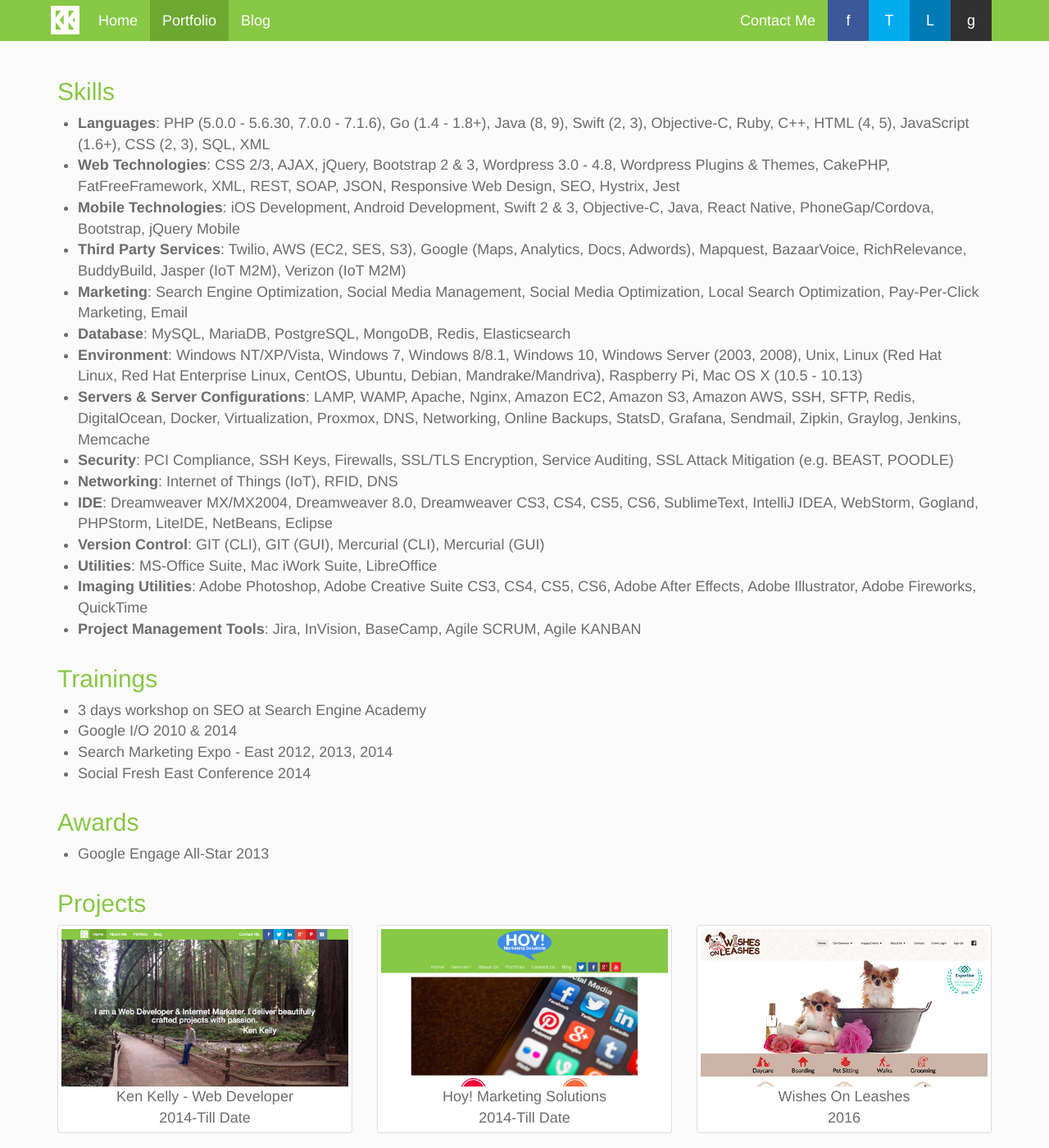
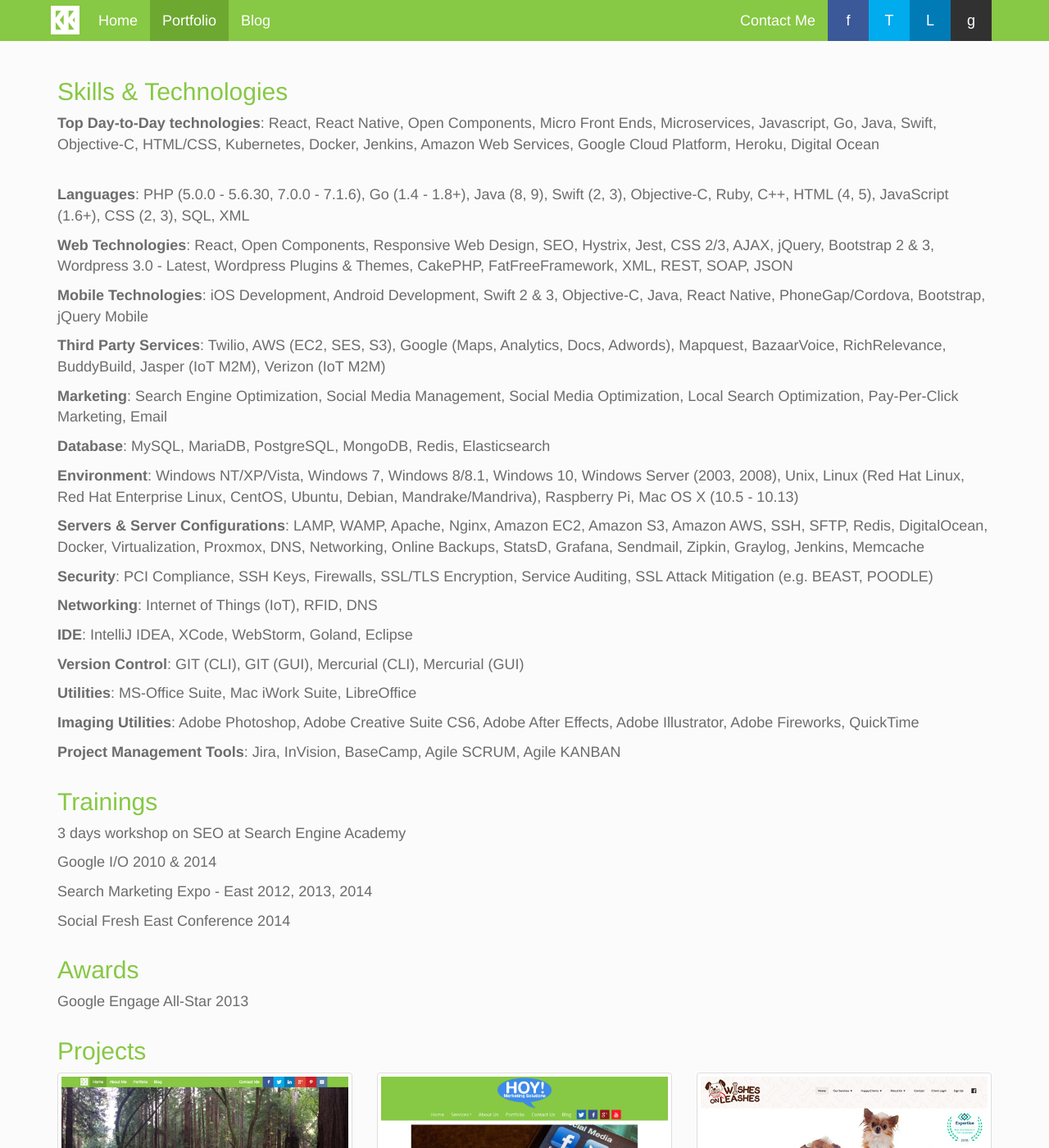
Before and after one commit to kenhkelly/kenhkelly.us, a Jekyll site: the page built from portfolio.html, in a window 1280 px wide and 1400 px high. Shown: the whole window at 82% size. Built offline with Jekyll 4.4.1, drawn with Linux system fonts in a browser that asks for light colours; some web fonts are replaced.

Commit message:
Update portfolio with new skills.

```diff
--- a/portfolio.html
+++ b/portfolio.html
@@ -10,26 +10,86 @@
   <div class="container">
     <div class="row">
       <div class="col-xs-12">
-                <h2>Skills</h2>
+        <h2>Skills &amp; Technologies</h2>
       </div>
-            <div class="row skills col-xs-12">
-                <ul>
-                <li><strong>Languages</strong>: PHP (5.0.0 - 5.6.30, 7.0.0 - 7.1.6), Go (1.4 - 1.8+), Java (8, 9), Swift (2, 3), Objective-C, Ruby, C++, HTML (4, 5), JavaScript (1.6+), CSS (2, 3), SQL, XML</li>
-                <li><strong>Web Technologies</strong>: CSS 2/3, AJAX, jQuery, Bootstrap 2 &amp; 3, Wordpress 3.0 - 4.8, Wordpress Plugins &amp; Themes, CakePHP, FatFreeFramework, XML, REST, SOAP, JSON, Responsive Web Design, SEO, Hystrix, Jest</li>
-                <li><strong>Mobile Technologies</strong>: iOS Development, Android Development, Swift 2 &amp; 3, Objective-C, Java, React Native, PhoneGap/Cordova, Bootstrap, jQuery Mobile</li>
-                <li><strong>Third Party Services</strong>: Twilio, AWS (EC2, SES, S3), Google (Maps, Analytics, Docs, Adwords), Mapquest, BazaarVoice, RichRelevance, BuddyBuild, Jasper (IoT M2M), Verizon (IoT M2M) </li>
-                <li><strong>Marketing</strong>: Search Engine Optimization, Social Media Management, Social Media Optimization, Local Search Optimization, Pay-Per-Click Marketing, Email</li>
-                <li><strong>Database</strong>: MySQL, MariaDB, PostgreSQL, MongoDB, Redis, Elasticsearch</li>
-                <li><strong>Environment</strong>: Windows NT/XP/Vista, Windows 7, Windows 8/8.1, Windows 10, Windows Server (2003, 2008), Unix, Linux (Red Hat Linux, Red Hat Enterprise Linux, CentOS, Ubuntu, Debian, Mandrake/Mandriva), Raspberry Pi, Mac OS X (10.5 - 10.13)</li>
-                <li><strong>Servers &amp; Server Configurations</strong>: LAMP, WAMP, Apache, Nginx, Amazon EC2, Amazon S3, Amazon AWS, SSH, SFTP, Redis, DigitalOcean, Docker, Virtualization, Proxmox, DNS, Networking, Online Backups, StatsD, Grafana, Sendmail, Zipkin, Graylog, Jenkins, Memcache</li>
-                <li><strong>Security</strong>: PCI Compliance, SSH Keys, Firewalls, SSL/TLS Encryption, Service Auditing, SSL Attack Mitigation (e.g. BEAST, POODLE)</li>
-                <li><strong>Networking</strong>: Internet of Things (IoT), RFID, DNS</li>
-                <li><strong>IDE</strong>: Dreamweaver MX/MX2004, Dreamweaver 8.0, Dreamweaver CS3, CS4, CS5, CS6, SublimeText, IntelliJ IDEA, WebStorm, Gogland, PHPStorm, LiteIDE, NetBeans, Eclipse</li>
-                <li><strong>Version Control</strong>: GIT (CLI), GIT (GUI), Mercurial (CLI), Mercurial (GUI)</li>
-                <li><strong>Utilities</strong>: MS-Office Suite, Mac iWork Suite, LibreOffice</li>
-                <li><strong>Imaging Utilities</strong>: Adobe Photoshop, Adobe Creative Suite CS3, CS4, CS5, CS6, Adobe After Effects, Adobe Illustrator, Adobe Fireworks, QuickTime</li>
-                <li><strong>Project Management Tools</strong>: Jira, InVision, BaseCamp, Agile SCRUM, Agile KANBAN</li>
-                </ul>
+      <div class=" skills col-xs-12">
+        <p>
+          <strong>Top Day-to-Day technologies</strong>:
+          React, React Native, Open Components, Micro Front Ends,
+          Microservices, Javascript, Go, Java, Swift, Objective-C, HTML/CSS, Kubernetes, Docker, Jenkins, Amazon Web
+          Services, Google Cloud Platform, Heroku, Digital Ocean
+        </p>
+        <br>
+        <p>
+          <strong>Languages</strong>:
+          PHP (5.0.0 - 5.6.30, 7.0.0 - 7.1.6), Go (1.4 - 1.8+), Java (8, 9), Swift (2, 3),
+          Objective-C, Ruby, C++, HTML (4, 5), JavaScript (1.6+), CSS (2, 3), SQL, XML
+        </p>
+        <p>
+          <strong>Web Technologies</strong>:
+          React, Open Components, Responsive Web Design, SEO, Hystrix, Jest, CSS
+          2/3, AJAX, jQuery, Bootstrap 2 & 3, Wordpress 3.0 - Latest, Wordpress Plugins & Themes, CakePHP,
+          FatFreeFramework, XML, REST, SOAP, JSON
+        </p>
+        <p>
+          <strong>Mobile Technologies</strong>:
+          iOS Development, Android Development, Swift 2 &amp; 3, Objective-C,
+          Java, React Native, PhoneGap/Cordova, Bootstrap, jQuery Mobile
+        </p>
+        <p>
+          <strong>Third Party Services</strong>:
+          Twilio, AWS (EC2, SES, S3), Google (Maps, Analytics, Docs, Adwords),
+          Mapquest, BazaarVoice, RichRelevance, BuddyBuild, Jasper (IoT M2M), Verizon (IoT M2M)
+        </p>
+        <p>
+          <strong>Marketing</strong>:
+          Search Engine Optimization, Social Media Management, Social Media Optimization,
+          Local Search Optimization, Pay-Per-Click Marketing, Email
+        </p>
+        <p>
+          <strong>Database</strong>:
+          MySQL, MariaDB, PostgreSQL, MongoDB, Redis, Elasticsearch
+        </p>
+        <p>
+          <strong>Environment</strong>:
+          Windows NT/XP/Vista, Windows 7, Windows 8/8.1, Windows 10, Windows Server
+          (2003, 2008), Unix, Linux (Red Hat Linux, Red Hat Enterprise Linux, CentOS, Ubuntu, Debian,
+          Mandrake/Mandriva), Raspberry Pi, Mac OS X (10.5 - 10.13)
+        </p>
+        <p>
+          <strong>Servers &amp; Server Configurations</strong>:
+          LAMP, WAMP, Apache, Nginx, Amazon EC2, Amazon S3,
+          Amazon AWS, SSH, SFTP, Redis, DigitalOcean, Docker, Virtualization, Proxmox, DNS, Networking, Online Backups,
+          StatsD, Grafana, Sendmail, Zipkin, Graylog, Jenkins, Memcache
+        </p>
+        <p>
+          <strong>Security</strong>:
+          PCI Compliance, SSH Keys, Firewalls, SSL/TLS Encryption, Service Auditing, SSL
+          Attack Mitigation (e.g. BEAST, POODLE)
+        </p>
+        <p>
+          <strong>Networking</strong>:
+          Internet of Things (IoT), RFID, DNS
+        </p>
+        <p>
+          <strong>IDE</strong>:
+          IntelliJ IDEA, XCode, WebStorm, Goland, Eclipse
+        </p>
+        <p>
+          <strong>Version Control</strong>:
+          GIT (CLI), GIT (GUI), Mercurial (CLI), Mercurial (GUI)
+        </p>
+        <p>
+          <strong>Utilities</strong>:
+          MS-Office Suite, Mac iWork Suite, LibreOffice
+        </p>
+        <p>
+          <strong>Imaging Utilities</strong>:
+          Adobe Photoshop, Adobe Creative Suite CS6, Adobe After Effects, Adobe Illustrator, Adobe Fireworks, QuickTime
+        </p>
+        <p>
+          <strong>Project Management Tools</strong>:
+          Jira, InVision, BaseCamp, Agile SCRUM, Agile KANBAN</p>
       </div>
     </div>
 
@@ -37,13 +97,11 @@
       <div class="col-xs-12">
         <h2>Trainings</h2>
       </div>
-            <div class="row skills col-xs-12">
-                <ul>
-                    <li>3 days workshop on SEO at Search Engine Academy</li>
-                    <li>Google I/O 2010 &amp; 2014</li>
-                    <li>Search Marketing Expo - East 2012, 2013, 2014</li>
-                    <li>Social Fresh East Conference 2014</li>
-                </ul>
+      <div class=" skills col-xs-12">
+        <p>3 days workshop on SEO at Search Engine Academy</p>
+        <p>Google I/O 2010 &amp; 2014</p>
+        <p>Search Marketing Expo - East 2012, 2013, 2014</p>
+        <p>Social Fresh East Conference 2014</p>
       </div>
     </div>
 
@@ -51,10 +109,8 @@
       <div class="col-xs-12">
         <h2>Awards</h2>
       </div>
-            <div class="row skills col-xs-12">
-                <ul>
-                    <li>Google Engage All-Star 2013</li>
-                </ul>
+      <div class=" skills col-xs-12">
+        <p>Google Engage All-Star 2013</p>
       </div>
     </div>
 
@@ -68,7 +124,18 @@
       {% for project in site.data.portfolio %}
       {% capture modulo %}{{ forloop.index | modulo: 3 }}{% endcapture %}
       <div class="col-sm-4">
-                    <div class="thumbnail" data-toggle="modal" data-target="#portfolio_modal" data-title="{{ project.name }}" data-desc="{{ project.desc | implode }}" data-img="{{ project.img_url }}" data-role="{{ project.role }}" data-project="{{ project.project }}" data-date_range="{{ project.date_range }}" data-href="{{ project.href }}">
+        <div
+          class="thumbnail"
+          data-toggle="modal"
+          data-target="#portfolio_modal"
+          data-title="{{ project.name }}"
+          data-desc="{{ project.desc | implode }}"
+          data-img="{{ project.img_url }}"
+          data-role="{{ project.role }}"
+          data-project="{{ project.project }}"
+          data-date_range="{{ project.date_range }}"
+          data-href="{{ project.href }}"
+        >
           <div class="img-holder">
             <img src="{{ project.img_url }}" alt="{{ project.name }}">
           </div>
@@ -89,7 +156,8 @@
   <div class="modal-dialog modal-lg">
     <div class="modal-content">
       <div class="modal-header">
-        <button type="button" class="close" data-dismiss="modal" aria-label="Close"><span aria-hidden="true">&times;</span></button>
+        <button type="button" class="close" data-dismiss="modal" aria-label="Close">
+          <span aria-hidden="true">&times;</span></button>
         <h4 class="modal-title">Modal title</h4>
       </div>
       <div class="modal-body container-fluid">
```
Lines whose indentation alone changed are shown as unchanged.
